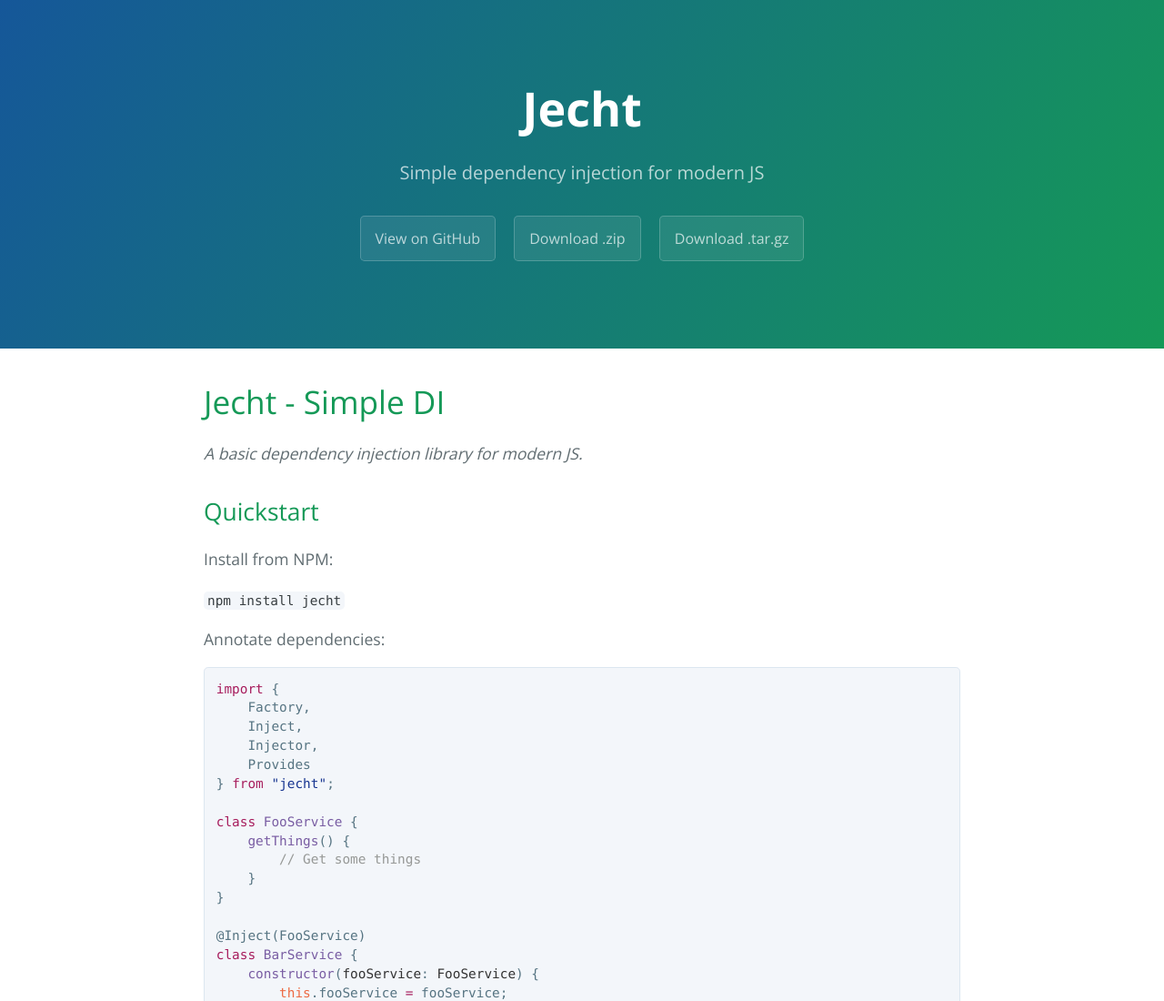
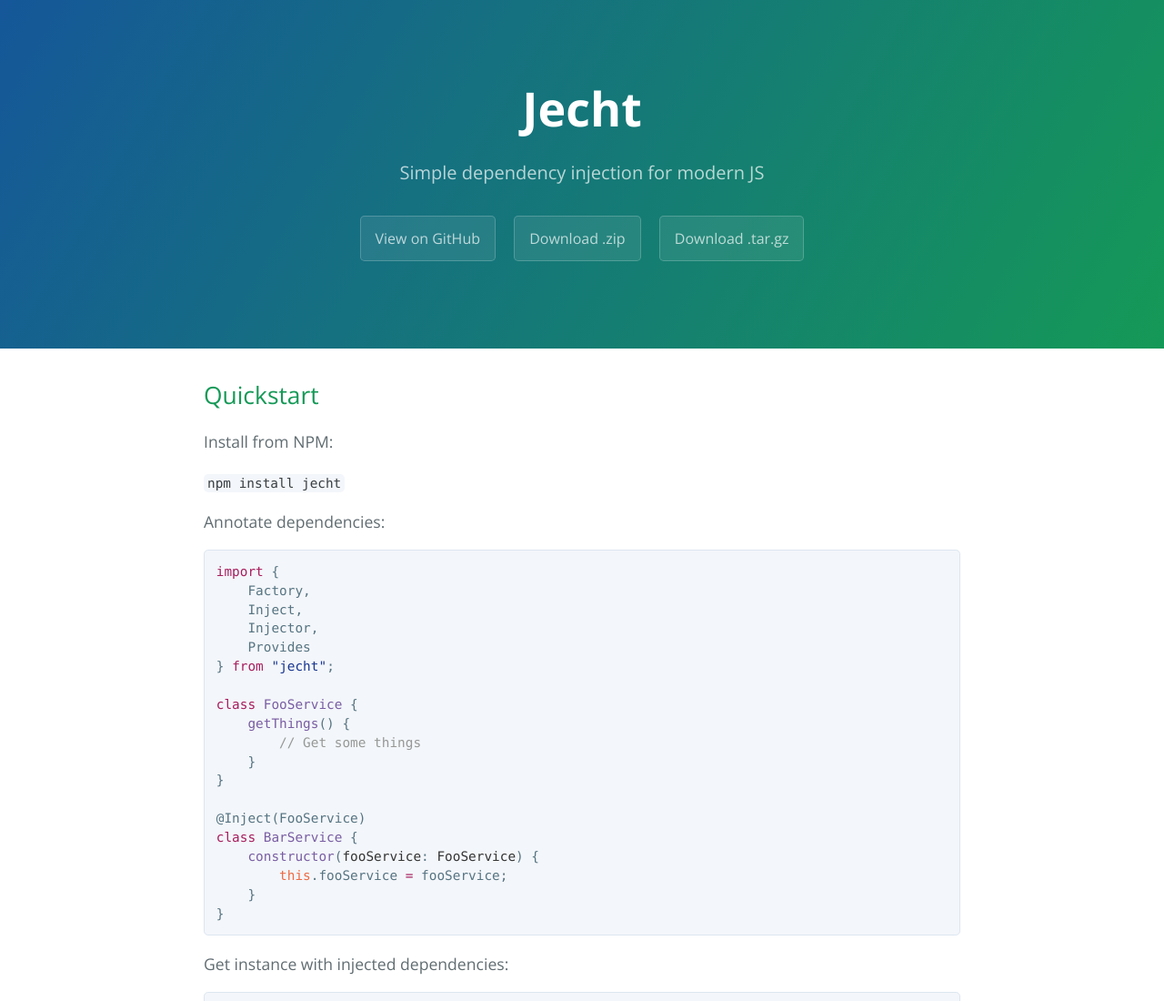
Before and after one commit to footballradar/jecht, a plain HTML site: page index.html in a window 1280 px wide. Shown: the top 1100 px of the page at 91% size. Drawn offline with nearby package versions, Linux system fonts and the light colour scheme.

```diff
--- a/index.html
+++ b/index.html
@@ -19,12 +19,7 @@
     </section>
 
     <section class="main-content">
-      <h1>
-<a id="jecht---simple-di" class="anchor" href="#jecht---simple-di" aria-hidden="true"><span class="octicon octicon-link"></span></a>Jecht - Simple DI</h1>
-
-<p><em>A basic dependency injection library for modern JS.</em></p>
-
-<h2>
+      <h2>
 <a id="quickstart" class="anchor" href="#quickstart" aria-hidden="true"><span class="octicon octicon-link"></span></a>Quickstart</h2>
 
 <p>Install from NPM:</p>
```
Also changed, not shown: params.json (+1 -1 lines).
